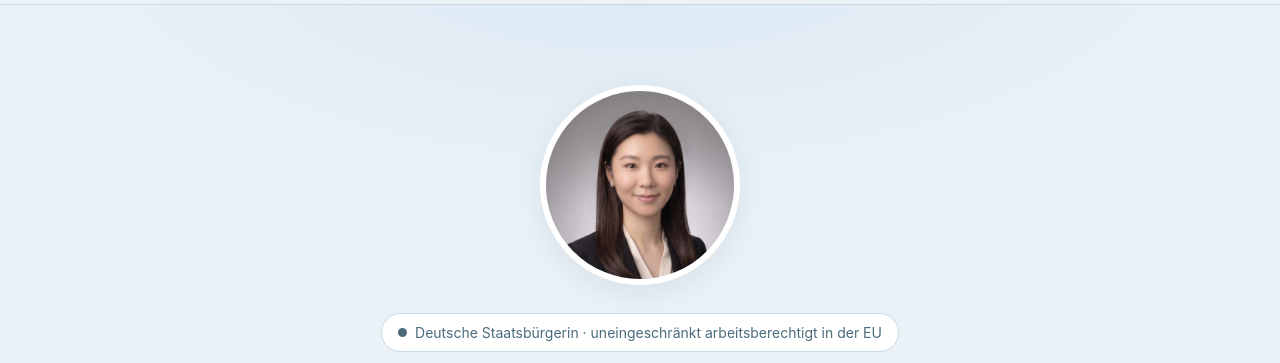
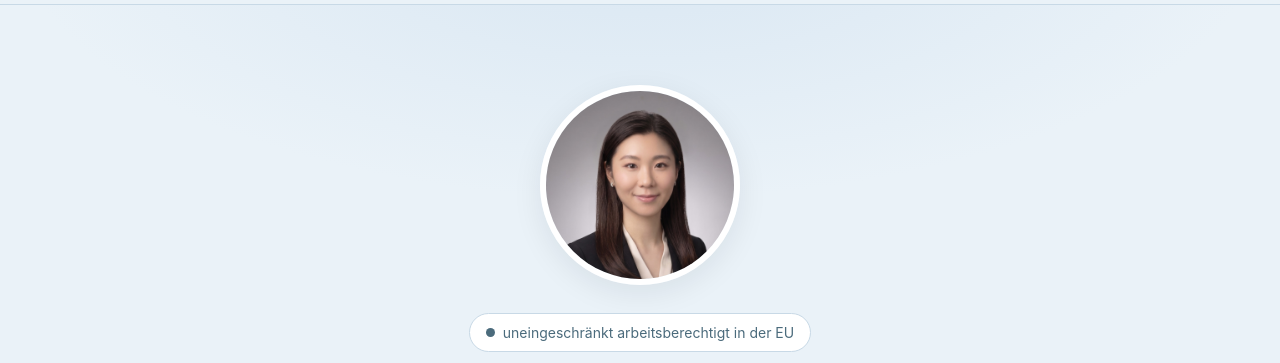
Before and after one commit to nhuanhleng/portfolio, a plain HTML site: page index.html in a window 1280 px wide. Shown: the part 64-427 px from the top of the page. Drawn offline with Linux system fonts and the light colour scheme.

Commit message:
Remove badge text from hero section

```diff
--- a/index.html
+++ b/index.html
@@ -197,7 +197,7 @@ footer{text-align:center;padding:28px max(16px,env(safe-area-inset-left,0px));fo
 <section class="hero" id="start">
   <div class="wrap">
     <img class="avatar" src="assets/photo.jpg" alt="Porträt von Nhu Anh Le Nguyen" width="200" height="200">
-    <div class="badge"><i></i> Deutsche Staatsbürgerin · uneingeschränkt arbeitsberechtigt in der EU</div>
+    <div class="badge"><i></i> uneingeschränkt arbeitsberechtigt in der EU</div>
     <h1>Hallo, ich bin <em>Nhu Anh</em></h1>
     <p class="role">Media Analystin mit knapp vier Jahren Erfahrung in Media Intelligence und Social Media Monitoring für globale Automobilmarken.</p>
     <div class="hero-about">
```
